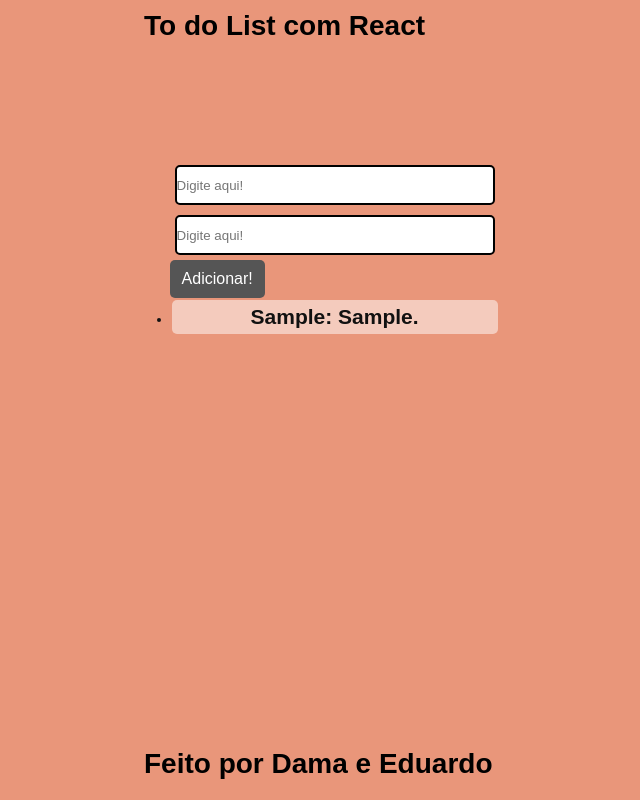
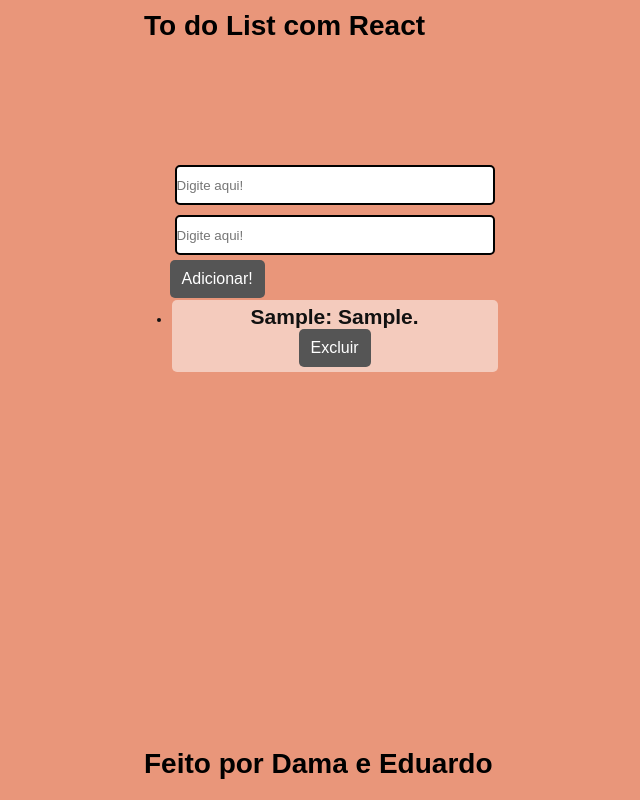
Before and after one commit to dudubisinella/ToDoList-React, a React app: page / in a window 1280 px wide. Both pictures are taken after typing "Sample", "Sample" into the empty fields and a click on the button "Adicionar!". Shown: the whole page, without its empty margins (368-1008 px from the left). Built offline with nearby package versions, Linux system fonts and the light colour scheme.

Commit message:
botao excluir adicionado a lista

```diff
--- a/src/components/Li.js
+++ b/src/components/Li.js
@@ -7,6 +7,7 @@
         <b>{owner}: </b>
         {novaTarefa}.
       </h2>
+      <button>Excluir</button>
     </li>
   );
 }
```
